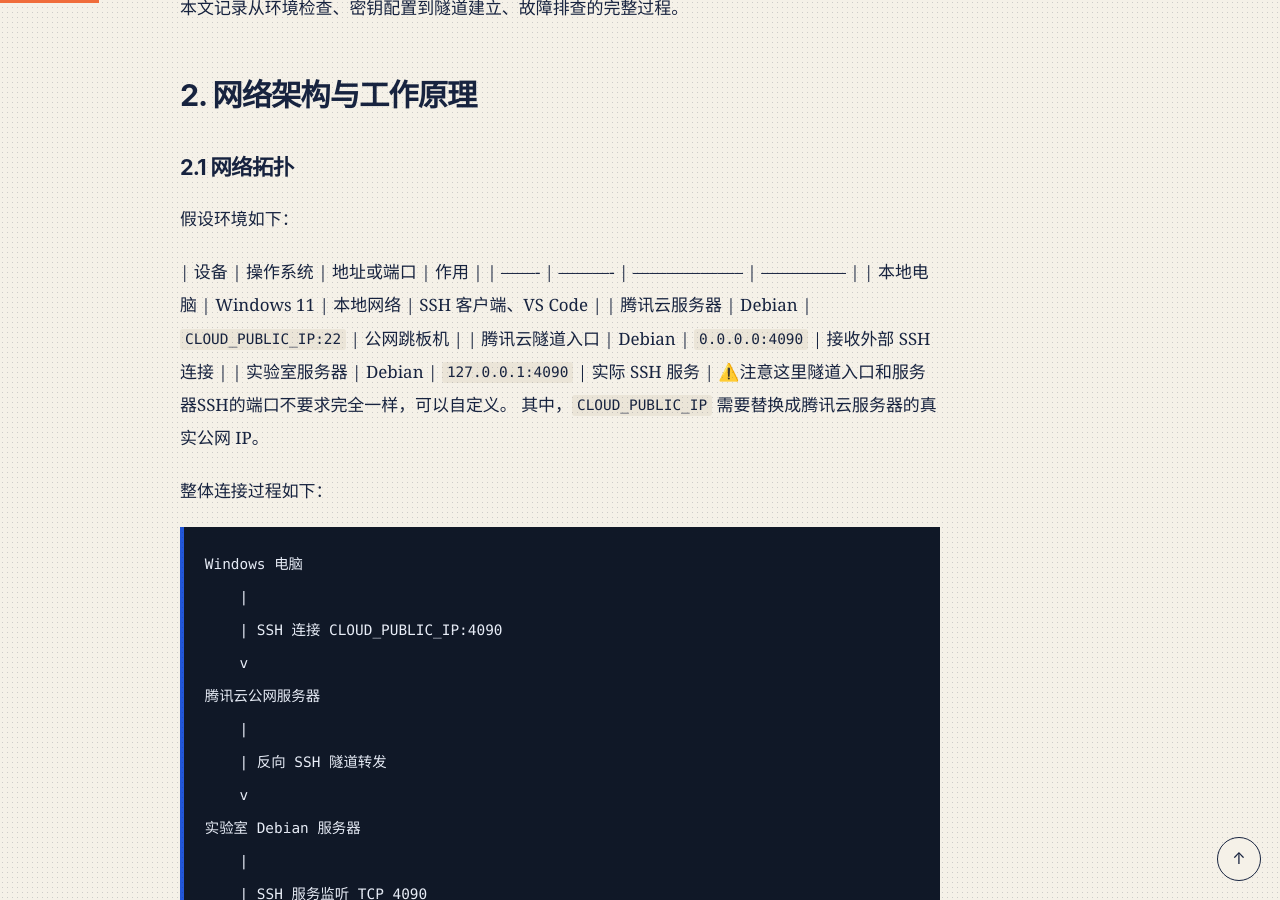
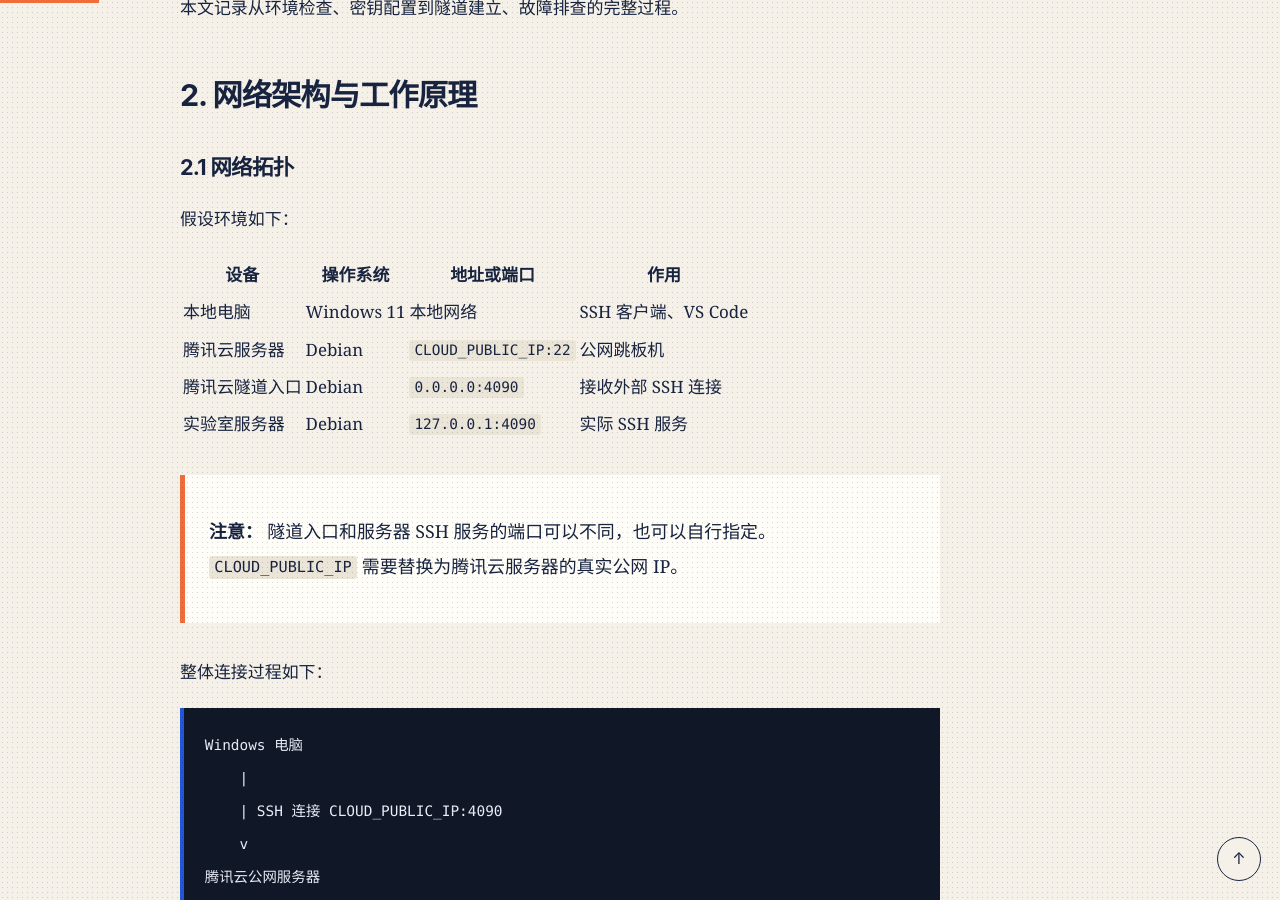
Before and after one commit to yehui2001/yehui2001.github.io, a Jekyll site: the page built from _posts/2026-10-18-debian-4090-reverse-ssh-tunnel.md, in a window 1280 px wide and 900 px high, scrolled down 1668 px. Built offline with Jekyll 4.4.1, drawn with Linux system fonts in a browser that asks for light colours; comment, search, counter and statistics services are not loaded.

Commit message:
Fix reverse SSH guide table formatting

```diff
--- a/_posts/2026-10-18-debian-4090-reverse-ssh-tunnel.md
+++ b/_posts/2026-10-18-debian-4090-reverse-ssh-tunnel.md
@@ -30,14 +30,14 @@
 
 假设环境如下：
 
-| 设备      | 操作系统       | 地址或端口                | 作用              |
-| ------- | ---------- | -------------------- | --------------- |
-| 本地电脑    | Windows 11 | 本地网络                 | SSH 客户端、VS Code |
-| 腾讯云服务器  | Debian     | `CLOUD_PUBLIC_IP:22` | 公网跳板机           |
-| 腾讯云隧道入口 | Debian     | `0.0.0.0:4090`       | 接收外部 SSH 连接     |
-| 实验室服务器  | Debian     | `127.0.0.1:4090`     | 实际 SSH 服务       |
-⚠️注意这里隧道入口和服务器SSH的端口不要求完全一样，可以自定义。
-其中，`CLOUD_PUBLIC_IP` 需要替换成腾讯云服务器的真实公网 IP。
+| 设备 | 操作系统 | 地址或端口 | 作用 |
+| --- | --- | --- | --- |
+| 本地电脑 | Windows 11 | 本地网络 | SSH 客户端、VS Code |
+| 腾讯云服务器 | Debian | `CLOUD_PUBLIC_IP:22` | 公网跳板机 |
+| 腾讯云隧道入口 | Debian | `0.0.0.0:4090` | 接收外部 SSH 连接 |
+| 实验室服务器 | Debian | `127.0.0.1:4090` | 实际 SSH 服务 |
+
+> **注意：** 隧道入口和服务器 SSH 服务的端口可以不同，也可以自行指定。`CLOUD_PUBLIC_IP` 需要替换为腾讯云服务器的真实公网 IP。
 
 整体连接过程如下：
 
```
